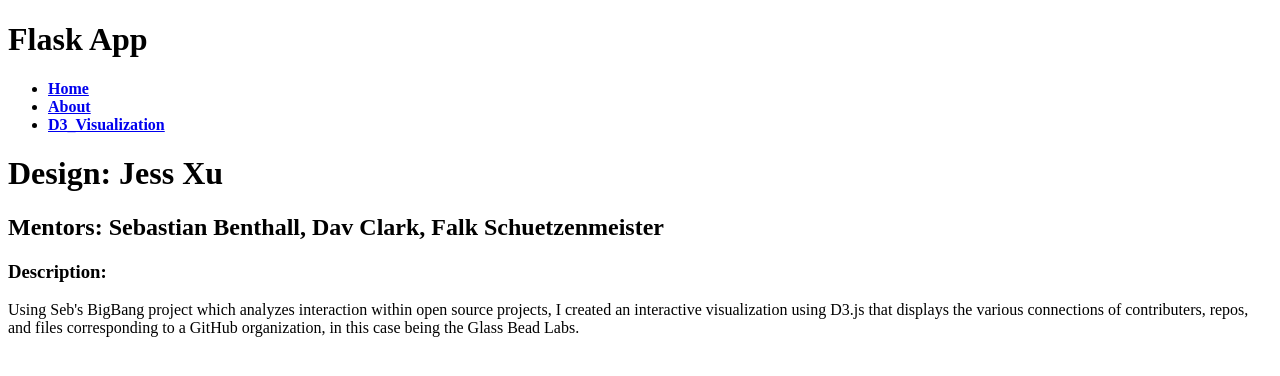
After one commit to jesscxu/Flask_Attempt, a Flask app: page /dataviz in a window 1280 px wide. The commit adds this page. Shown: the top 376 px of the page. Run offline with Flask 2, Linux system fonts and the light colour scheme.

Commit message:
added another route

```diff
--- a/app/routes.py
+++ b/app/routes.py
@@ -10,5 +10,9 @@ def home():
 def about():
   return render_template('about.html')
 
+@app.route('/dataviz')
+def dataviz():
+  return render_template('dataviz.html')
+
 if __name__ == '__main__':
   app.run(debug=True)
--- /dev/null
+++ b/app/templates/dataviz.html
@@ -0,0 +1,10 @@
+{% extends "layout.html" %}
+
+{% block content %}
+
+<h1>Design: Jess Xu</h1>
+<h2>Mentors: Sebastian Benthall, Dav Clark, Falk Schuetzenmeister </h2>
+<h3> Description: </h3>
+<p> Using Seb's BigBang project which analyzes interaction within open source projects, I created an interactive visualization using D3.js that displays the various connections of contributers, repos, and files corresponding to a GitHub organization, in this case being the Glass Bead Labs. </p>
+
+{% endblock %}
--- a/app/templates/layout.html
+++ b/app/templates/layout.html
@@ -12,6 +12,7 @@
           <ul class="menu">
             <li><a href="{{ url_for('home') }}">Home</a></li>
             <li><a href="{{ url_for('about') }}">About</a></li>
+            <li><a href="{{ url_for('dataviz') }}">D3_Visualization</a></li>
           </ul>
         </nav></strong>
       </div>
```
Also changed, not shown: 8 other files.
